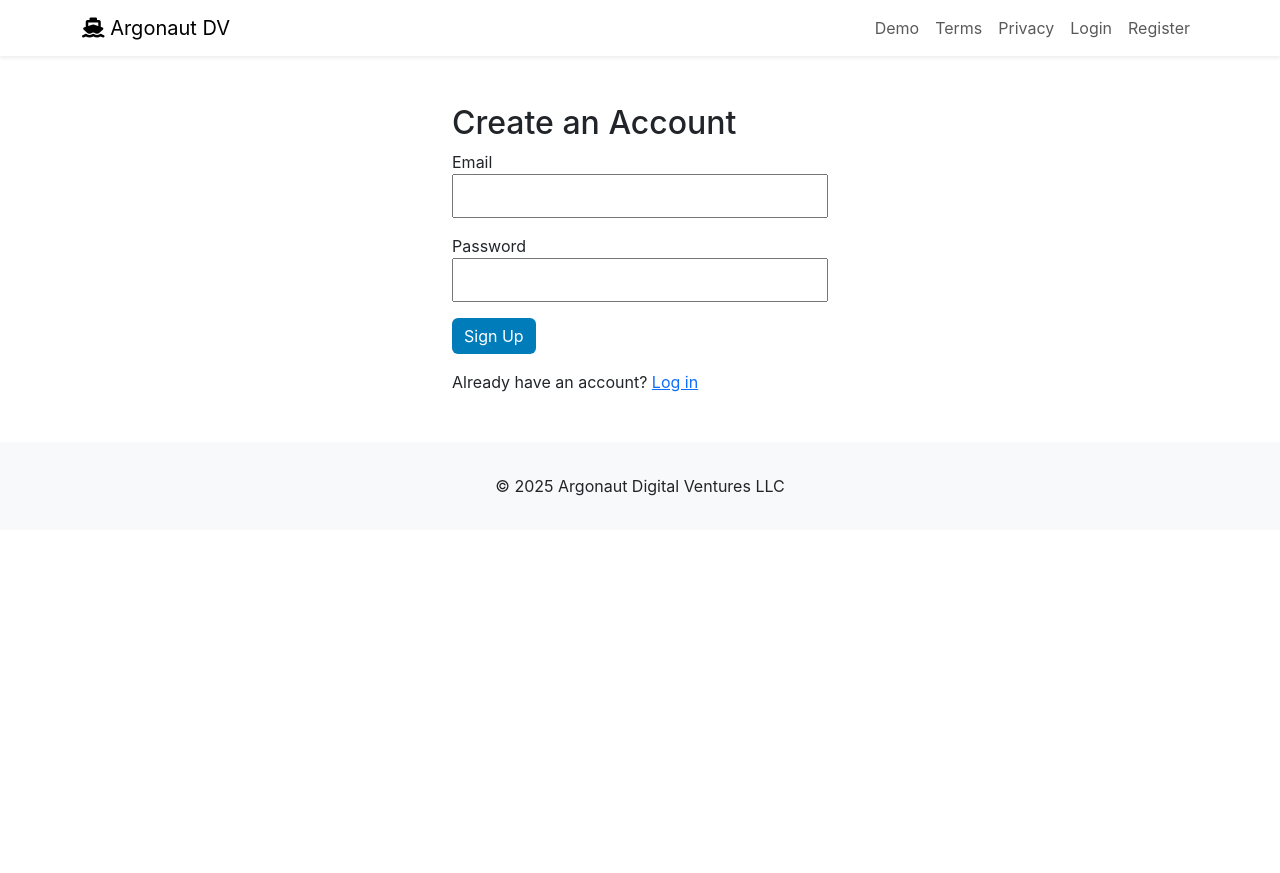
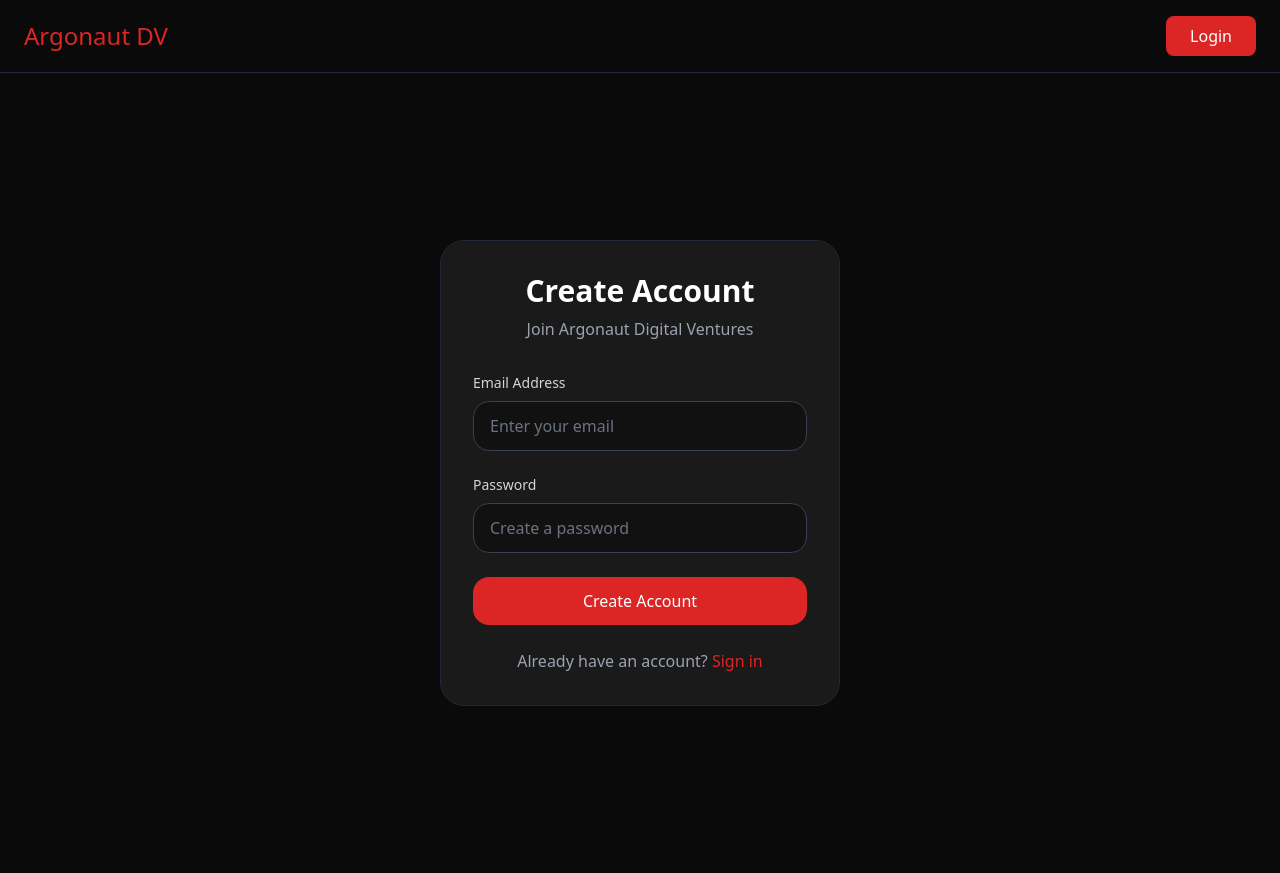
Before and after one commit to TheTrueArgonaut/TranslateAllAPI, a Flask app: page /register in a window 1280 px wide. Before the commit the page ends 496 px from the top, so only its background shows below. Run offline with Flask 3, Linux system fonts and the light colour scheme; some libraries are stand-ins or nearby versions.

Commit message:
Fix registration page with new design theme

```diff
--- a/templates/index.html
+++ b/templates/index.html
@@ -279,8 +279,7 @@
         <div class="grid lg:grid-cols-2 gap-16 items-center">
           <div>
             <img
-
-              src="./img/screenfinalbeginfun.png"
+                    src="/static/img/screenfinalbeginfun.png"
               alt="KRATOS AI Assistant"
               class="w-70 h-auto rounded-2xl shadow-lg object-cover"
             />
--- a/templates/register.html
+++ b/templates/register.html
@@ -1,19 +1,130 @@
-{% extends "base.html" %}
-{% block title %}Register — Argonaut Digital Ventures{% endblock %}
-{% block content %}
-<div class="container" style="max-width:400px;margin:2rem auto;">
-  <h2>Create an Account</h2>
-  <form method="post" action="/register">
-    <div style="margin-bottom:1rem;">
-        <label for="email">Email</label><br>
-        <input type="email" id="email" name="email" required style="width:100%;padding:8px;">
+<!DOCTYPE html>
+<html lang="en">
+<head>
+    <meta charset="UTF-8"/>
+    <meta name="viewport" content="width=device-width, initial-scale=1.0"/>
+    <title>Create Account — Argonaut Digital Ventures</title>
+    <script src="https://cdn.tailwindcss.com/3.4.16"></script>
+    <link rel="preconnect" href="https://fonts.googleapis.com"/>
+    <link rel="preconnect" href="https://fonts.gstatic.com" crossorigin/>
+    <link href="https://fonts.googleapis.com/css2?family=Pacifico&display=swap" rel="stylesheet"/>
+    <link href="https://cdnjs.cloudflare.com/ajax/libs/remixicon/4.6.0/remixicon.min.css"
+          rel="stylesheet"/>
+    <script>
+        tailwind.config = {
+            theme: {
+                extend: {
+                    colors: {
+                        primary: "#dc2626",
+                        secondary: "#1a1a1a",
+                    },
+                    borderRadius: {
+                        none: "0px",
+                        sm: "4px",
+                        DEFAULT: "8px",
+                        md: "12px",
+                        lg: "16px",
+                        xl: "20px",
+                        "2xl": "24px",
+                        "3xl": "32px",
+                        full: "9999px",
+                        button: "8px",
+                    },
+                },
+            },
+        };
+    </script>
+    <style>
+        :where([class^="ri-"])::before {
+            content: "\f3c2";
+        }
+    </style>
+</head>
+<body class="bg-[#0a0a0a] text-white">
+<header class="sticky top-0 z-50 bg-[#0a0a0a] border-b border-gray-800">
+    <div class="w-full px-6 py-4">
+        <div class="flex items-center justify-between">
+            <a href="/">
+                <div class="flex items-center">
+                    <h1 class="text-2xl ['Poppins','Helvetica','Arial',sans-serif] text-primary">
+                        Argonaut DV
+                    </h1>
+                </div>
+            </a>
+            <div class="flex items-center space-x-4">
+                <a href="/login" class="hidden md:block">
+                    <button class="bg-primary text-white px-6 py-2 !rounded-button hover:bg-secondary transition-colors whitespace-nowrap">
+                        Login
+                    </button>
+                </a>
+            </div>
+        </div>
     </div>
-    <div style="margin-bottom:1rem;">
-      <label for="password">Password</label><br>
-      <input type="password" id="password" name="password" required style="width:100%;padding:8px;">
-    </div>
-    <button type="submit" class="btn btn-primary">Sign Up</button>
-  </form>
-  <p style="margin-top:1rem;">Already have an account? <a href="/login">Log in</a></p>
-</div>
-{% endblock %}
+</header>
+
+    <section class="min-h-screen flex items-center justify-center py-20">
+        <div class="w-full max-w-md mx-auto px-6">
+            <div class="bg-[#1a1a1a] p-8 rounded-2xl border border-gray-800">
+                <div class="text-center mb-8">
+                    <h2 class="text-3xl font-bold text-white mb-2">Create Account</h2>
+                    <p class="text-gray-400">Join Argonaut Digital Ventures</p>
+                </div>
+
+                {% with messages = get_flashed_messages() %}
+                {% if messages %}
+                {% for message in messages %}
+                <div class="bg-red-100/10 border border-red-500/20 text-red-400 px-4 py-3 rounded-lg mb-4">
+                    {{ message }}
+                </div>
+                {% endfor %}
+                {% endif %}
+                {% endwith %}
+
+                <form method="POST" action="/register">
+                    <div class="mb-6">
+                        <label for="email" class="block text-sm font-medium text-gray-300 mb-2">Email
+                            Address</label>
+                        <input
+                                type="email"
+                                id="email"
+                                name="email"
+                                required
+                                class="w-full px-4 py-3 bg-[#111111] border border-gray-700 rounded-lg text-white placeholder-gray-500 focus:outline-none focus:border-primary focus:ring-1 focus:ring-primary"
+                                placeholder="Enter your email"
+                        >
+                    </div>
+
+                    <div class="mb-6">
+                        <label for="password" class="block text-sm font-medium text-gray-300 mb-2">Password</label>
+                        <input
+                                type="password"
+                                id="password"
+                                name="password"
+                                required
+                                class="w-full px-4 py-3 bg-[#111111] border border-gray-700 rounded-lg text-white placeholder-gray-500 focus:outline-none focus:border-primary focus:ring-1 focus:ring-primary"
+                                placeholder="Create a password"
+                        >
+                    </div>
+
+                    <button
+                            type="submit"
+                            class="w-full bg-primary text-white py-3 px-6 rounded-lg hover:bg-secondary transition-colors font-medium"
+                    >
+                        Create Account
+                    </button>
+                </form>
+
+                <div class="mt-6 text-center">
+                    <p class="text-gray-400">
+                        Already have an account?
+                        <a href="/login"
+                           class="text-primary hover:text-primary/80 transition-colors">
+                            Sign in
+                        </a>
+                    </p>
+                </div>
+            </div>
+        </div>
+    </section>
+</body>
+</html>
```
